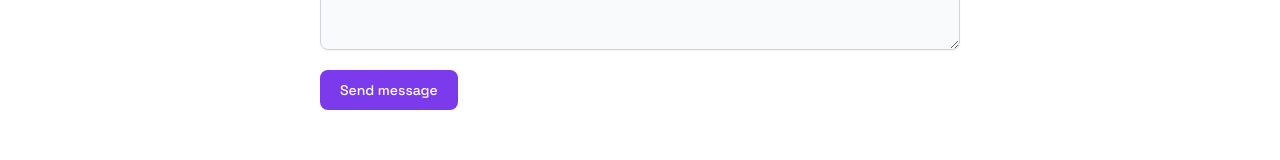
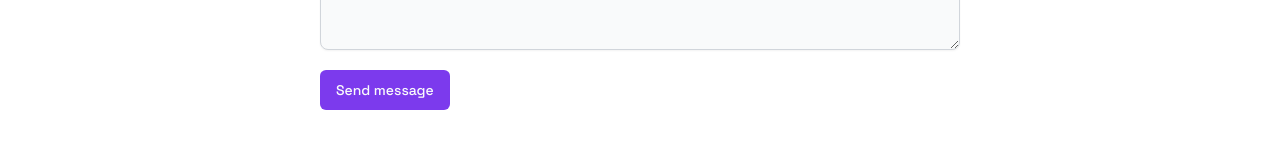
Before and after one commit to Abdullah-dev0/Portfolio, a React (Vite) app: page /contact in a window 1280 px wide. Shown: the part 436-596 px from the top of the page. Built offline with nearby package versions, Linux system fonts and the light colour scheme; no server answers.

Commit message:
Refactor form attributes and styles in ContactPage.tsx

```diff
--- a/src/pages/ContactPage.tsx
+++ b/src/pages/ContactPage.tsx
@@ -13,10 +13,13 @@ const ContactPage = () => {
                   className="flex flex-col gap-5"
                   method="post"
                   name="contant-form"
-
                   data-netlify="true"
                >
-                  <input type="hidden" name="content-form" value="contact-form" />
+                  <input
+                     type="hidden"
+                     name="content-form"
+                     value="contact-form"
+                  />
                   <div>
                      <label
                         htmlFor="email"
@@ -64,10 +67,7 @@ const ContactPage = () => {
                         placeholder="Leave a comment..."
                      ></Textarea>
                   </div>
-                  <Button
-                     type="submit"
-                     className="px-5  font-medium text-center text-white rounded-lg bg-primary sm:w-fit hover:opacity-80 focus:ring-4 focus:outline-none focus:ring-primary-300 dark:bg-primary-600"
-                  >
+                  <Button type="submit" className="sm:w-fit">
                      Send message
                   </Button>
                </form>
```
